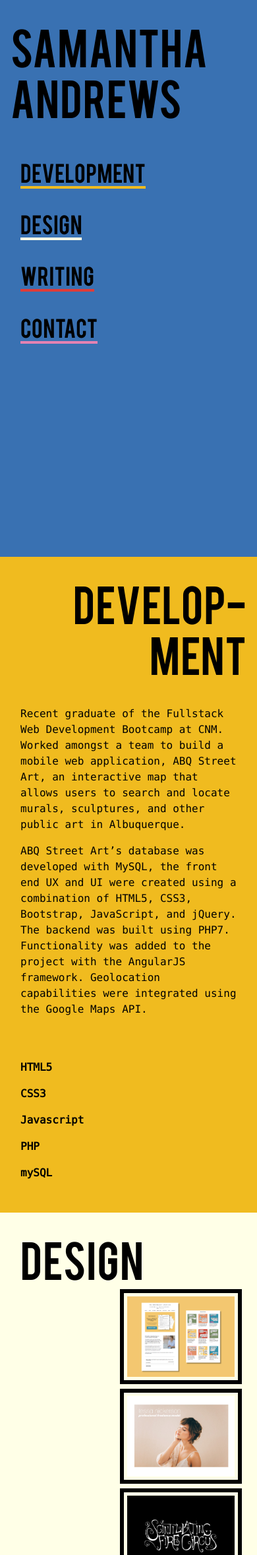
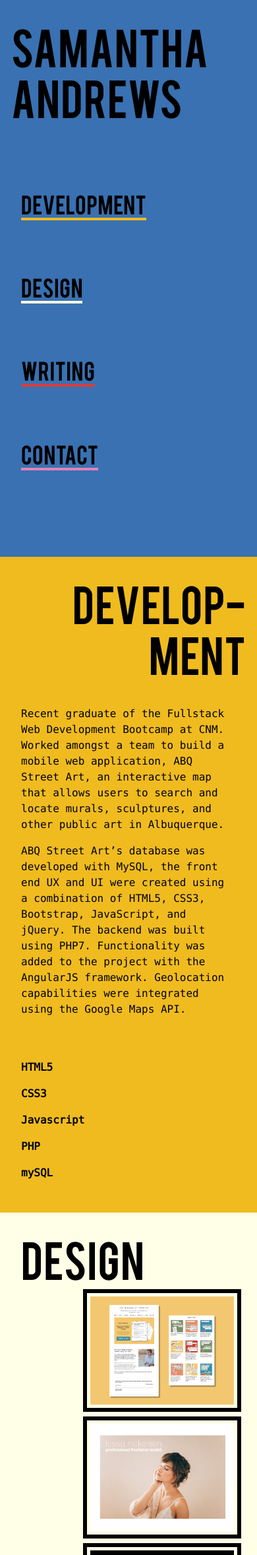
Before and after one commit to samanthaandrews/my-pwp-sam, a PHP site: page / in a window 390 px wide. Shown: the top 2357 px of the page at 66% size. Run offline with PHP 8.4, Linux system fonts and the light colour scheme; some libraries are stand-ins or nearby versions; some web fonts are replaced.

Commit message:
making it responsive

```diff
--- a/public_html/css/style.css
+++ b/public_html/css/style.css
@@ -45,11 +45,14 @@
 	text-decoration: none;
 }
 
+strong {
+	font-weight: 900;
+}
+
 .welcome, .development, .design, .writing, .contact {
 	min-height: 100vh;
 	display:block;
 	overflow:auto;
-	padding: 2em 0;
 }
 
 .welcome {
@@ -92,7 +95,7 @@
 	background-color: rgb(240, 187, 31);
 }
 
-.development-title {
+.development-title, .writing-title {
 	display: flex;
 	align-items: flex-end;
 	flex-direction: row-reverse;
@@ -108,11 +111,8 @@
 	background-color: rgb(255, 255, 231);
 }
 
-.design-title {
-}
-
 .portfolio-image {
-	height: 9rem;
+	width: 15rem;
 	border: .4rem solid black;
 	padding: 5px;
 	margin-right: 7px;
@@ -121,10 +121,6 @@
 
 .writing {
 	background-color: rgb(223, 60, 57);
-}
-
-.writing-title {
-	padding-top: 3rem;
 }
 
 .article-link {
@@ -182,8 +178,15 @@
 	h1 {
 		font-size: 8em;
 	}
+	h2 {
+		font-size: 3em;
+		padding-top: 3rem;
+	}
 	p, ol, blockquote {
 		font-size: 1.3em;
+	}
+	.container-fluid {
+		padding: 5rem;
 	}
 }
 	@media all and (max-width: 1000px) {
@@ -191,14 +194,14 @@
 			font-size: 6em;
 		}
 		h2 {
+			font-size: 3em;
 			padding-bottom: 2rem;
 		}
 		p, ol, blockquote {
 			font-size: 1.1em;
 		}
-		.welcome, .development, .design, .writing, .contact {
-			padding-left: 1em;
-			padding-right: 1em;
+		.container-fluid {
+			padding: 5rem;
 		}
 	}
 	@media all and (max-width: 576px) {
@@ -206,13 +209,13 @@
 			font-size: 4em;
 		}
 		h2 {
+			font-size: 2em;
 			padding-bottom: 2rem;
 		}
 		p, ol, blockquote {
 			font-size: 1em;
 		}
-		.welcome, .development, .design, .writing, .contact {
-			padding-left: 1em;
-			padding-right: 1em;
+		.container-fluid {
+			padding: 2rem;
 		}
 	}
--- a/public_html/index.php
+++ b/public_html/index.php
@@ -63,7 +63,7 @@
 
 			<!-- begin section -->
 			<div class="section welcome fp-section" data-anchor="welcome">
-				<div class="container">
+				<div class="container-fluid">
 					<div class="row welcome-title pb-5">
 						<h1>SAMANTHA <br> ANDREWS</h1>
 					</div>
@@ -86,7 +86,7 @@
 
 			<!-- begin section -->
 			<div class="section development fp-section" data-anchor="development" id="development">
-				<div class="container">
+				<div class="container-fluid">
 					<div class="row development-title">
 						<h1>DEVELOP&#45;<br>MENT</h1>
 					</div>
@@ -122,7 +122,7 @@
 
 			<!-- begin section -->
 			<div class="section design fp-section" data-anchor="design" id="design">
-				<div class="container">
+				<div class="container-fluid">
 					<div class="row">
 						<div class="col-lg-4 h-100 d-flex align-items-end">
 							<h1>DESIGN</h1>
@@ -135,6 +135,8 @@
 										src="images/tessa-nickerson.jpg" class="portfolio-image"></a>
 								<a data-fancybox="gallery" href="images/pdf/scintillating-fire-circus-branding.pdf"><img
 										src="images/scintillating-fire-circus.jpg" class="portfolio-image"></a>
+							</div>
+								<div class="row d-flex justify-content-end">
 								<a data-fancybox="gallery" href="images/pdf/krista-lockwood-branding.pdf"><img
 										src="images/krista-lockwood.jpg" class="portfolio-image"></a>
 							</div>
@@ -153,7 +155,10 @@
 
 			<!-- begin section -->
 				<div class="section writing fp-section" data-anchor="writing" id="writing">
-					<div class="container">
+					<div class="container-fluid">
+						<div class="row writing-title">
+							<h1>WRITING</h1>
+						</div>
 						<div class="row">
 							<p><strong>I write articles about creativity and productivity on my blog, <a
 										href="https://theminimalistcreative.net/"><u>TheMinimalistCreative.net</u></a>. Here are
@@ -176,23 +181,19 @@
 										Systems I Use To Take Control of My Routine and Make Time for Projects That Matter</u></a>
 							</p>
 						</div>
-						<div class="row d-flex justify-content-end writing-title">
-							<h1>WRITING</h1>
-						</div>
 					</div>
 				</div>
 
 			<!-- begin section -->
 				<div class="section contact fp-section" data-anchor="contact" id="contact">
-					<div class="container">
+					<div class="container-fluid">
 						<div class="row">
 							<div class="col-sm-12 col-md-12 col-lg-6">
 								<h1 class="pb-3">CONTACT</h1>
 								<blockquote class="text-right">
-									<i class="fa fa-quote-left"></i>
-									Have an opinion.<br>
+									<i class="fa fa-quote-left"></i> Have an opinion.<br>
 									Care about something other than yourself.<br>
-									Make work that matters.<i class="fa fa-quote-right"></i>
+									Make work that matters. <i class="fa fa-quote-right"></i>
 								</blockquote>
 								<p class="text-right pb-4">— James Victore, Designer</p>
 								<a href="mailto:samantharaeandrews@gmail.com" target="_blank">
```
